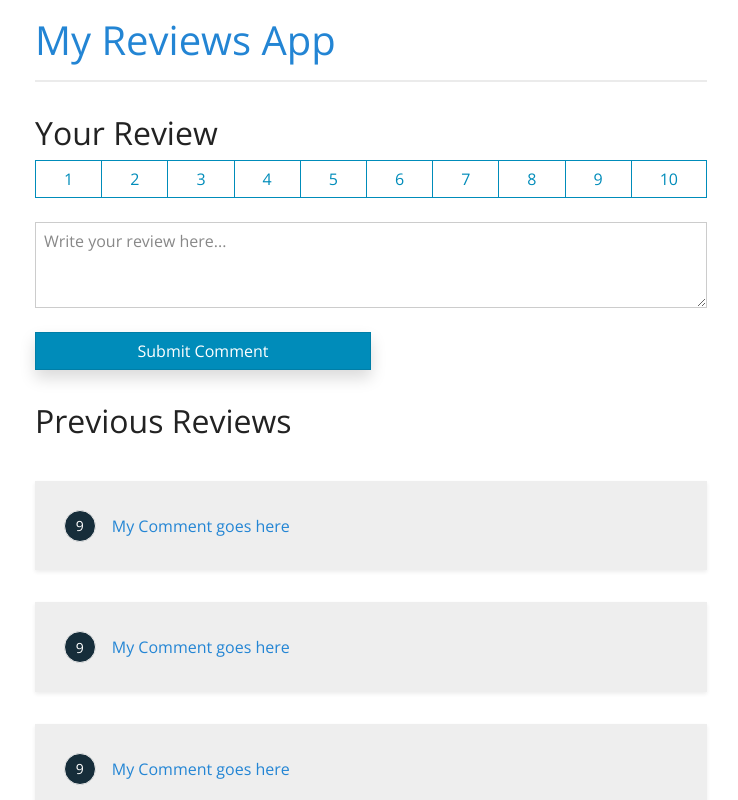
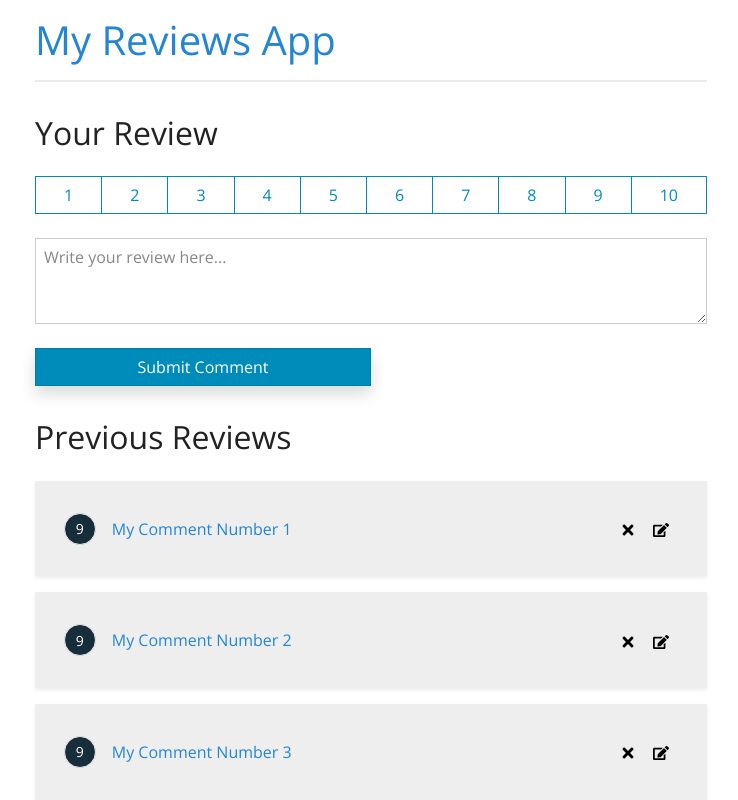
Before and after one commit to CollinsKippy/review-app-rt, a React (Create React App) app: page / in a window 1280 px wide. Shown: the top 800 px of the page, without its empty margins (45-783 px from the left). Built offline with nearby package versions, Linux system fonts and the light colour scheme.

Commit message:
delete in memory review

```diff
--- a/src/App.js
+++ b/src/App.js
@@ -19,11 +19,17 @@ function App() {
     setReviews([newReview, ...reviews]);
   };
 
+  const onDelete = (review) => {
+    setReviews([...reviews.filter((r) => r.id !== review.id)]);
+  };
+
+  const onEdit = (review) => {};
+
   return (
     <div className='my-container'>
       <Title />
       <ReviewForm onAddReview={onAddReview} />
-      <ReviewList reviews={reviews} />
+      <ReviewList reviews={reviews} onDelete={onDelete} onEdit={onEdit} />
     </div>
   );
 }
--- a/src/components/Review.jsx
+++ b/src/components/Review.jsx
@@ -1,8 +1,8 @@
 import PropTypes from 'prop-types';
-import { FaTimes } from 'react-icons/fa';
+import { FaTimes, FaEdit } from 'react-icons/fa';
 
 function Review(props) {
-  const { review } = props;
+  const { review, onDelete, onEdit } = props;
 
   return (
     <div className='review-item bg-secondary shadow-sm'>
@@ -10,6 +10,18 @@ function Review(props) {
         <span>{review.rating}</span>
       </span>
       <p className='comment'>{review.comment}</p>
+
+      <div className='btn-group ms-auto'>
+        <button
+          className='btn btn-outline-secondary'
+          onClick={() => onDelete(review)}
+        >
+          <FaTimes />
+        </button>
+        <button className='btn btn-outline-secondary' onClick={() => onEdit(review)}>
+          <FaEdit />
+        </button>
+      </div>
     </div>
   );
 }
--- a/src/components/ReviewForm.jsx
+++ b/src/components/ReviewForm.jsx
@@ -23,7 +23,7 @@ function ReviewForm(props) {
 
   return (
     <>
-      <h2>Your Review</h2>
+      <h2 className='mb-4'>Your Review</h2>
       <form onSubmit={onSubmit} className="d-flex flex-column gap-4">
         <div
           className='btn-group'
--- a/src/components/ReviewList.jsx
+++ b/src/components/ReviewList.jsx
@@ -2,17 +2,22 @@ import PropTypes from 'prop-types';
 import Review from './Review';
 
 export function ReviewList(props) {
-  const { reviews } = props;
+  const { reviews, onDelete, onEdit } = props;
 
-  if(!reviews || reviews.length === 0) {
-    return <h4 className='mt-5 bg-secondary p-4'>No reviews yet.</h4>
+  if (!reviews || reviews.length === 0) {
+    return <h4 className='mt-5 bg-secondary p-4'>No reviews yet.</h4>;
   }
 
   return (
     <div className='reviews'>
       <h2>Previous Reviews</h2>
       {reviews.map((review) => (
-        <Review review={review} key={review.id} />
+        <Review
+          review={review}
+          key={review.id}
+          onDelete={onDelete}
+          onEdit={onEdit}
+        />
       ))}
     </div>
   );
--- a/src/data/ReviewData.js
+++ b/src/data/ReviewData.js
@@ -1,8 +1,8 @@
 const ReviewData = [
-  { id: 1, comment: 'My Comment goes here', rating: 9.0 },
-  { id: 2, comment: 'My Comment goes here', rating: 9.0 },
-  { id: 3, comment: 'My Comment goes here', rating: 9.0 },
-  { id: 4, comment: 'My Comment goes here', rating: 9.0 },
+  { id: 1, comment: 'My Comment Number 1', rating: 9.0 },
+  { id: 2, comment: 'My Comment Number 2', rating: 9.0 },
+  { id: 3, comment: 'My Comment Number 3', rating: 9.0 },
+  { id: 4, comment: 'My Comment Number 4', rating: 9.0 },
 ];
 
 export default ReviewData;
--- a/src/index.css
+++ b/src/index.css
@@ -37,7 +37,7 @@ h1.app-title {
 .reviews {
   display: flex;
   flex-direction: column;
-  gap: 2rem;
+  gap: 1rem;
   margin-top: 2rem;
 }
 
```
